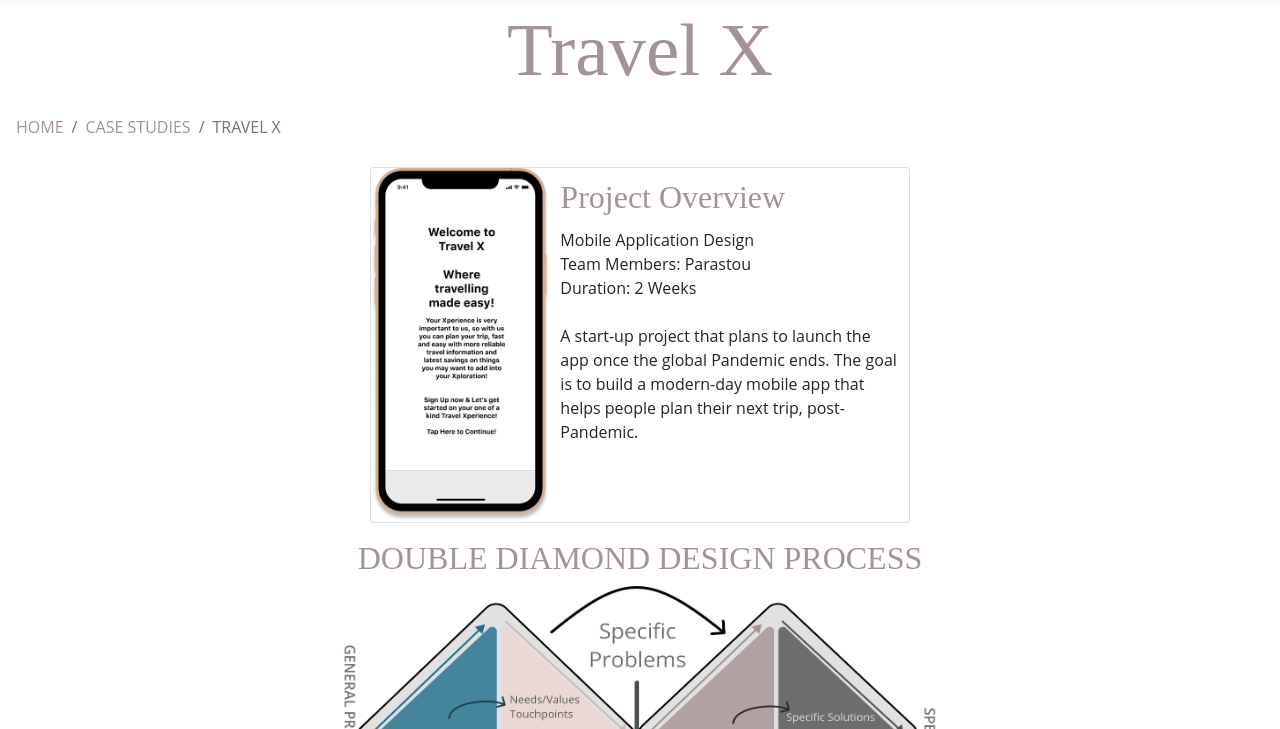
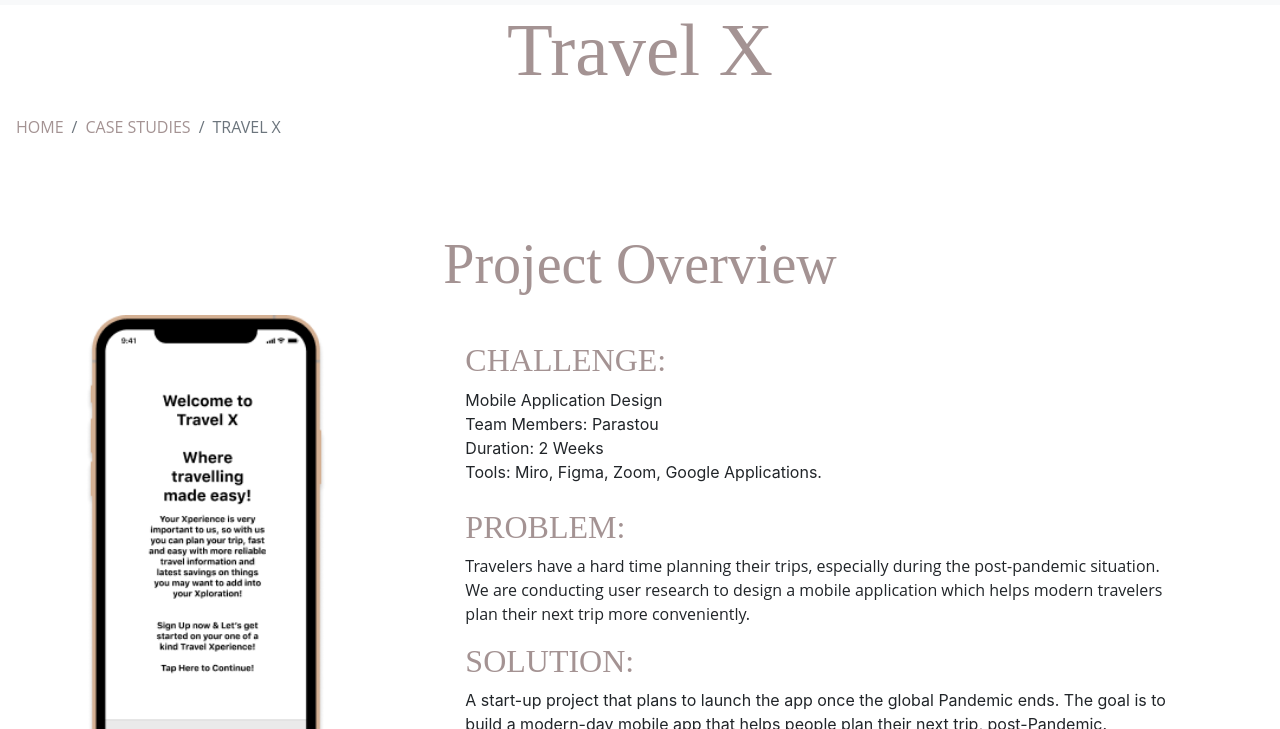
Before and after one commit to carlajayne/CaseStudy_TravelX, a plain HTML site: page index.html in a window 1280 px wide. Shown: the part 71-800 px from the top of the page. Drawn offline with nearby package versions, Linux system fonts and the light colour scheme.

Commit message:
Final push -done

```diff
--- a/css/index.css
+++ b/css/index.css
@@ -1,6 +1,10 @@
 /*Nav Style*/
 .nav-link {
     color: gray;
+}
+/*Jumbotron*/
+.jumbotron {
+    background-color: transparent;
 }
 /*Breadcrumb*/
 .breadcrumb {
@@ -24,9 +28,16 @@
 .card-body1{
     padding: 10px;
 }
+.card{
+    background-color: transparent;
+    border-color: transparent;
+}
 /*Accordion*/
 .accordion {
     padding: 10px 200px 0;
+}
+.accordion .card {
+    border-color: gray;
 }
 .btn-link {
     color: #A49393;
@@ -49,7 +60,7 @@ footer {
     text-align: center;
     margin: 50px auto 0;
     border: none;
-    padding: 50px;
+    padding: 30px;
 }
 .backtop {
     float: right;
--- a/index.html
+++ b/index.html
@@ -58,27 +58,40 @@
 <!--End Breadcrum-->
 
 <!--Project OverView/Design Process-->
+<div class="jumbotron jumbotron-fluid">
+  <div class="container">
+    <h1 class="display-4">Project Overview</h1>
+    <p class="lead"></p>
+
 <div class = "projectoverview">
-<div class="card mb-3" style="max-width: 540px;">
+<div class="card mb-3">
     <div class="row no-gutters">
       <div class="col-md-4">
-        <img src="images/travel_x/mobiletravelx.png" class="card-img" alt="Travel X Mobile">
+        <img src="images/travel_x/mobiletravelx.png" style="width: 15rem" class="card-img" alt="Travel X Mobile">
       </div>
       <div class="col-md-8">
         <div class="card-body1">
-          <h5 class="card-title">Project Overview</h5>
-          <p class="card-text1">Mobile Application Design<br>
+          <p class="card-text1">
+            <h2>CHALLENGE:</h2>
+            Mobile Application Design<br>
             Team Members: Parastou<br>
-            Duration: 2 Weeks<br><br>
+            Duration: 2 Weeks<br>
+            Tools: Miro, Figma, Zoom, Google Applications.<br><br>
+            <h2>PROBLEM:</h2>
+            <p>Travelers have a hard time planning their trips, especially during the post-pandemic situation. We are conducting user research to design a mobile application which helps modern travelers plan their next trip more conveniently.
+            </p>
+            <h2>SOLUTION:</h2>
             A start-up project that plans to launch the app once the global Pandemic ends. The goal is to build a modern-day mobile app that helps people plan their next trip, post-Pandemic.</p>
         </div>
       </div>
     </div>
   </div>
-
+<br>
 <h2>DOUBLE DIAMOND DESIGN PROCESS</h2>
     <img src="images/design process no title.png" width="600px" height="400px" alt="Design Process">
 </div></div>
+</div>
+</div>
 <!--End Project OverView/Design Process-->
 
 <!--Accordion-->
```
